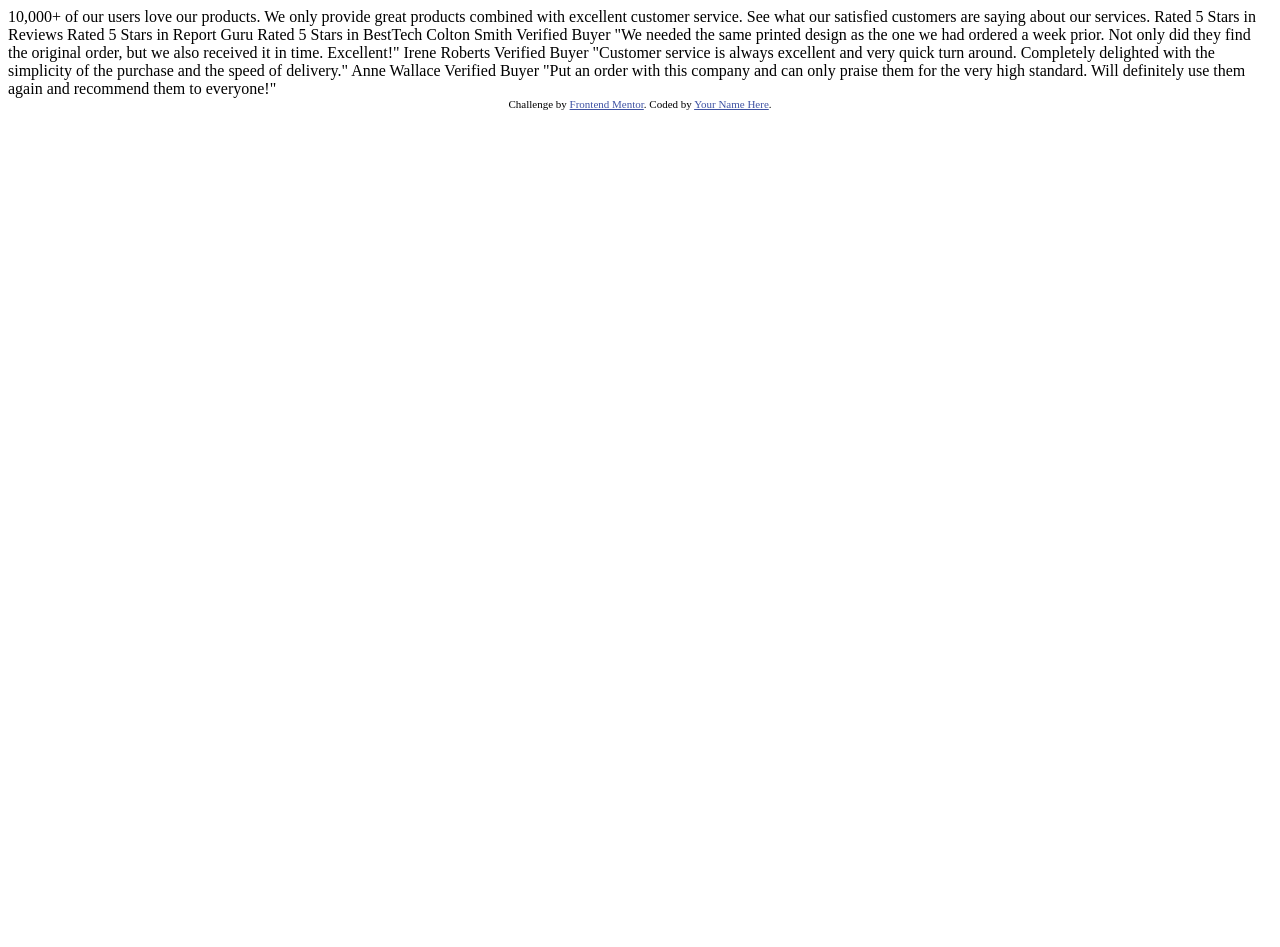
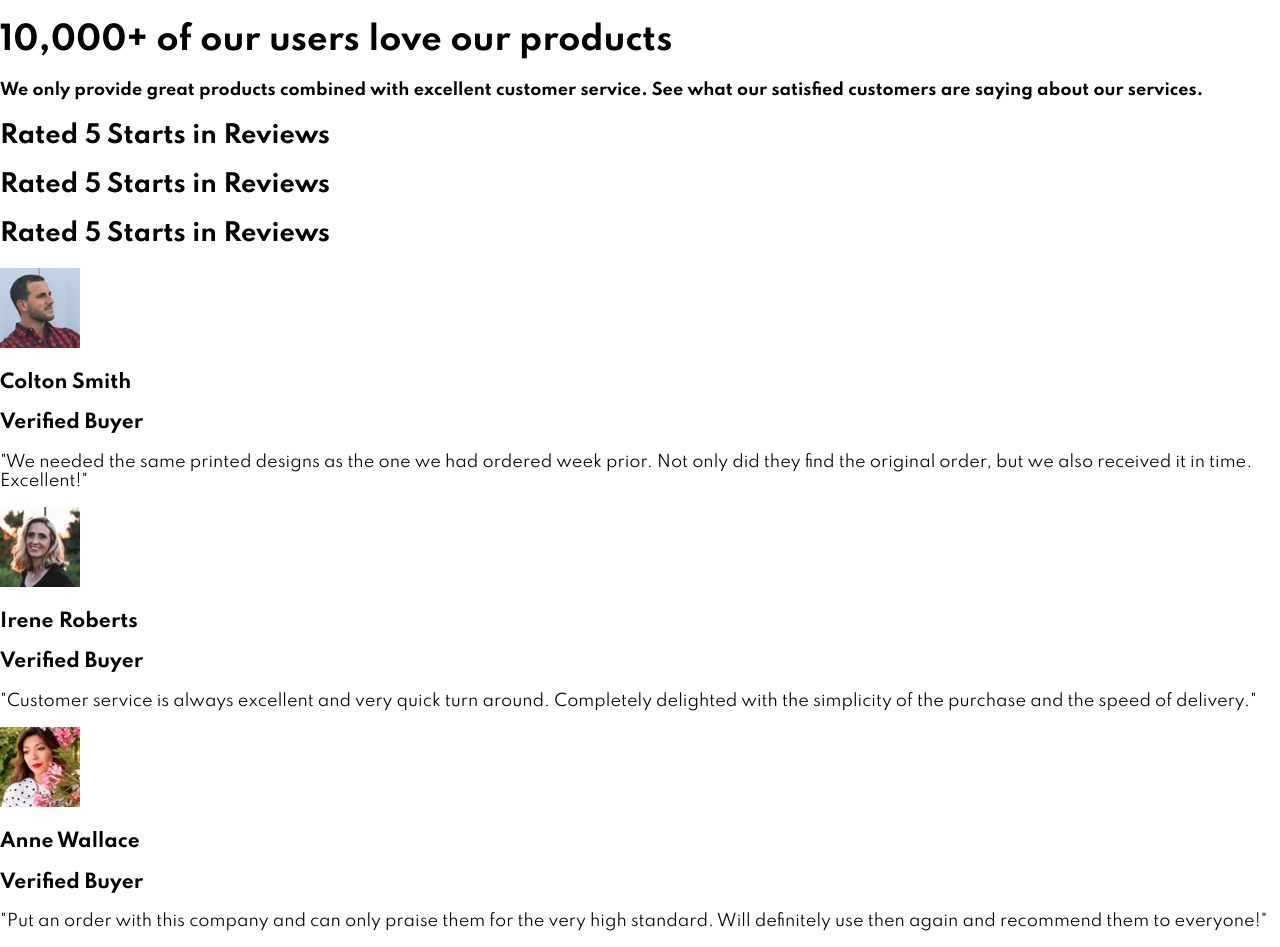
Before and after one commit to YasmimVieira/landing-page-social, a plain HTML site: page index.html in a window 1280 px wide. Before the commit the page ends 800 px from the top, so only its background shows below. Drawn offline with Linux system fonts and the light colour scheme.

Commit message:
chore: start struct html

```diff
--- /dev/null
+++ b/css/style.css
@@ -0,0 +1,5 @@
+body, html {
+    padding: 0;
+    margin: 0;
+    font-family: 'Spartan', sans-serif;
+}
--- a/index.html
+++ b/index.html
@@ -1,61 +1,74 @@
 <!DOCTYPE html>
 <html lang="en">
-  <head>
-    <meta charset="UTF-8" />
-    <meta name="viewport" content="width=device-width, initial-scale=1.0" />
-    <!-- displays site properly based on user's device -->
 
-    <link
-      rel="icon"
-      type="image/png"
-      sizes="32x32"
-      href="./images/favicon-32x32.png"
-    />
+<head>
+  <meta charset="UTF-8">
+  <meta name="viewport" content="width=device-width, initial-scale=1.0">
+  <link rel="preconnect" href="https://fonts.gstatic.com">
+  <link href="https://fonts.googleapis.com/css2?family=Spartan:wght@400;500;700&display=swap" rel="stylesheet">
+  <link rel="stylesheet" href="css/style.css">
+  <title>Social media</title>
+</head>
 
-    <title>Frontend Mentor | Social proof section</title>
+<body>
 
-    <!-- Feel free to remove these styles or customise in your own stylesheet 👍 -->
-    <style>
-      .attribution {
-        font-size: 11px;
-        text-align: center;
-      }
-      .attribution a {
-        color: hsl(228, 45%, 44%);
-      }
-    </style>
-  </head>
-  <body>
-    10,000+ of our users love our products.
+  <main>
+    <header class="header">
+      <div class="header__texts">
+        <h1 class="header__title">10,000+ of our users love our products</h1>
+        <h4>We only provide great products combined with excellent customer service. See what our satisfied customers
+          are
+          saying about our services.</h4>
+      </div>
 
-    We only provide great products combined with excellent customer service.
-    See what our satisfied customers are saying about our services.
+      <section class="header__starts-icons">
+        <article class="header__starts">
+          <h2>Rated 5 Starts in Reviews</h2>
+        </article>
+        <article class="header__starts">
+          <h2>Rated 5 Starts in Reviews</h2>
+        </article>
+        <article class="header__starts">
+          <h2>Rated 5 Starts in Reviews</h2>
+        </article>
+      </section>
+    </header>
 
-    Rated 5 Stars in Reviews
-    Rated 5 Stars in Report Guru
-    Rated 5 Stars in BestTech
+    <section class="cards">
+      <article class="cards__content">
+        <header class="cards__header">
+          <img src="images/image-colton.jpg" alt="Foto de perfil de um homem" class="cards__image">
+          <h3 class="cards__title">Colton Smith</h3>
+          <h3 class="cards__subtitle">Verified Buyer</h3>
+        </header>
 
-    Colton Smith
-    Verified Buyer
-    "We needed the same printed design as the one we had ordered a week prior.
-    Not only did they find the original order, but we also received it in time.
-    Excellent!"
+        <p>"We needed the same printed designs as the one we had ordered week prior. Not only did they find the original
+          order, but we also received it in time. Excellent!"</p>
+      </article>
 
-    Irene Roberts
-    Verified Buyer
-    "Customer service is always excellent and very quick turn around. Completely
-    delighted with the simplicity of the purchase and the speed of delivery."
+      <article class="cards__content">
+        <header class="cards__header">
+          <img src="images/image-irene.jpg" alt="Foto de perfil de uma mulher" class="cards__image">
+          <h3 class="cards__title">Irene Roberts</h3>
+          <h3 class="cards__subtitle">Verified Buyer</h3>
+        </header>
 
-    Anne Wallace
-    Verified Buyer
-    "Put an order with this company and can only praise them for the very high
-    standard. Will definitely use them again and recommend them to everyone!"
+        <p>"Customer service is always excellent and very quick turn around. Completely delighted with the simplicity of
+          the purchase and the speed of delivery."</p>
+      </article>
 
-    <div class="attribution">
-      Challenge by
-      <a href="https://www.frontendmentor.io?ref=challenge" target="_blank"
-        >Frontend Mentor</a
-      >. Coded by <a href="#">Your Name Here</a>.
-    </div>
-  </body>
+      <article class="cards__content">
+        <header class="cards__header">
+          <img src="images/image-anne.jpg" alt="Foto de perfil de uma mulher" class="cards__image">
+          <h3 class="cards__title">Anne Wallace</h3>
+          <h3 class="cards__subtitle">Verified Buyer</h3>
+        </header>
+
+        <p>"Put an order with this company and can only praise them for the very high standard. Will definitely use then
+          again and recommend them to everyone!"</p>
+      </article>
+    </section>
+  </main>
+</body>
+
 </html>
```
